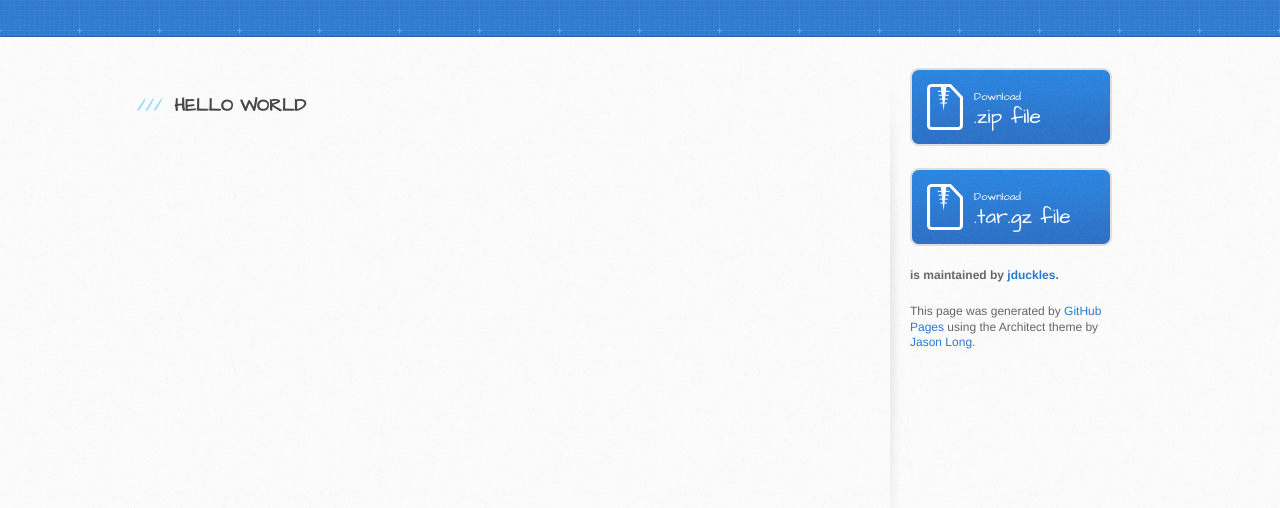
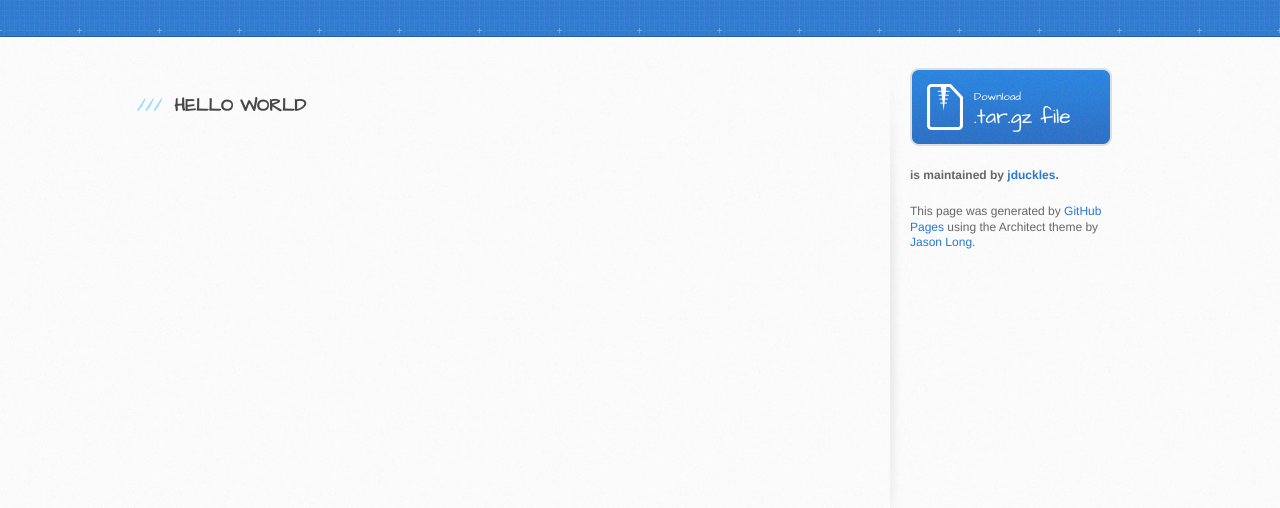
Before and after one commit to jduckles/testpages, a plain HTML site: page index.html in a window 1280 px wide. Shown: the part 130-638 px from the top of the page. Drawn offline with Linux system fonts and the light colour scheme.

Commit message:
Update index.html

```diff
--- a/index.html
+++ b/index.html
@@ -33,10 +33,7 @@
         </section>
 
         <aside id="sidebar">
-          <a href="https://github.com/jduckles/testpages/zipball/master" class="button">
-            <small>Download</small>
-            .zip file
-          </a>
+
           <a href="https://github.com/jduckles/testpages/tarball/master" class="button">
             <small>Download</small>
             .tar.gz file
```
